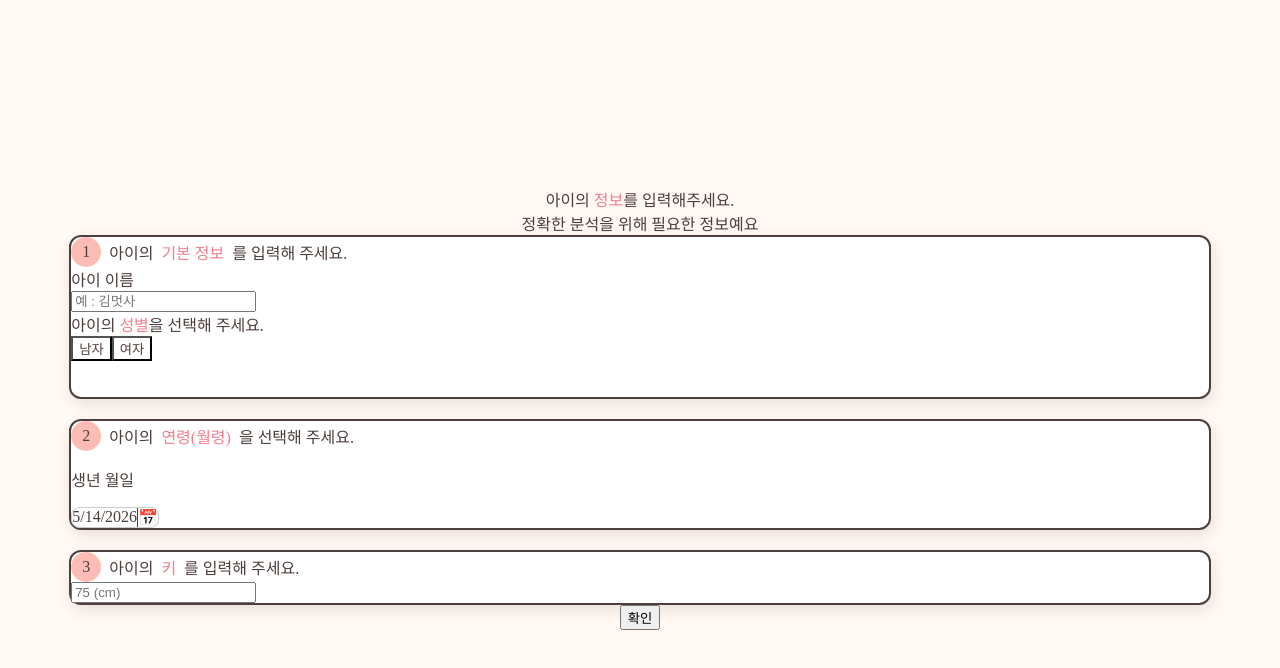
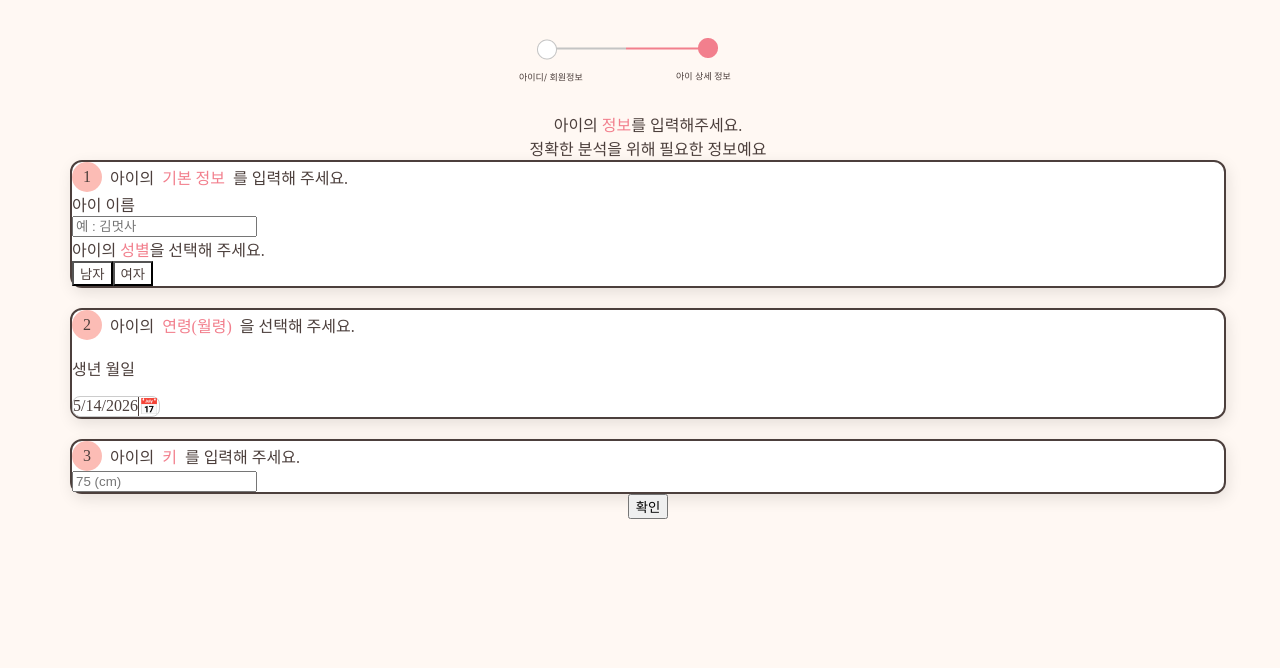
Before and after one commit to Ideaton-Team1-frontend/ideaton-team1-frontend, a React (Create React App) app: page /kidData in a window 1280 px wide. Shown: the top 668 px of the page. Built offline with nearby package versions, Linux system fonts and the light colour scheme.

Commit message:
임시저장

```diff
--- a/src/pages/ImageChoice.jsx
+++ b/src/pages/ImageChoice.jsx
@@ -183,12 +183,12 @@ function ImageChoice() {
       // 선택한 이미지를 브라우저에서 바로 볼 수 있게 임시 URL 생성 (아이디어톤 꿀팁!)
       const imageUrl = URL.createObjectURL(file);
 
-      // Testpost 페이지로 이동하면서 파일 데이터와 이미지 URL을 같이 넘겨줌
+      // 목적 페이지로 이동하면서 파일 데이터와 이미지 URL을 같이 넘겨줌
       navigate("/testpost", {
         state: {
           imageFile: file,
           previewUrl: imageUrl,
-          location: selectedLocation // 아까 선택한 장소도 같이 넘겨주면 좋겠죠?
+          location: selectedLocation // 아까 선택한 장소도 같이 넘겨주면 좋겠죠
         }
       });
     }
--- a/src/pages/KidData.jsx
+++ b/src/pages/KidData.jsx
@@ -7,6 +7,17 @@ import "react-datepicker/dist/react-datepicker.css";
 import React from "react";
 
 
+// 화면 전체를 덮는 배경 컨테이너
+const BackGround = styled.div`
+  display: flex;
+  justify-content: flex-start; // 콘텐츠가 길어질 때 위쪽이 잘리지 않도록 수정
+  align-items: center;
+  flex-direction: column;
+  min-height: 90vh; // height 대신 min-height 사용
+  max-height: 90vh;
+  width: 100vw;
+  background-color: #FFF8F3; // 모바일 앱 밖의 배경색 (확인용)
+`;
 const Box = styled.div`
 border-radius: 12px;
 background-color: white;
@@ -79,6 +90,71 @@ const Btn = ({name , OnClick }) => {
     );
 };
 
+const Process_img = styled.div`
+  display: flex;
+ justify-content: center;
+ padding: 30px;
+`;
+
+const StepperContainer = styled.div`
+  display: flex;
+  justify-content: space-between;
+  align-items: center;
+  position: relative;
+  width: 85%;
+  max-width: 320px;
+  margin: 30px auto;
+`;
+
+const ProgressLine = styled.div`
+  position: absolute;
+  top: 10px; /* 동그라미 반지름 축에 맞춤 */
+  left: 0;
+  right: 0;
+  height: 3px;
+  background: #E0E0E0; /* 기본 비활성화 회색 선 */
+  z-index: 1;
+`;
+
+const ActiveProgressLine = styled.div`
+  position: absolute;
+  top: 10px;
+  left: 0;
+  width: 100%; /* 현재 2단계가 활성화이므로 전체 선을 채움 (원하는 도달 범위만큼 조절 가능) */
+  height: 3px;
+  background: #f27f8d; /* 활성화 핑크 선 */
+  z-index: 1;
+`;
+
+const StepItem = styled.div`
+  display: flex;
+  flex-direction: column;
+  align-items: center;
+  position: relative;
+  z-index: 2;
+  width: 110px; /* 텍스트가 정렬을 깨트리지 않도록 고정 폭 확보 */
+`;
+
+const StepCircle = styled.div`
+  width: 20px;
+  height: 20px;
+  border-radius: 50%;
+  background-color: ${props => props.isActive ? '#f27f8d' : 'white'};
+  border: 2px solid ${props => props.isActive ? '#f27f8d' : '#E0E0E0'};
+  box-shadow: 0 2px 4px rgba(0,0,0,0.05);
+  margin-bottom: 10px;
+`;
+
+const StepLabel = styled.span`
+  font-size: 0.8rem;
+  color: ${props => props.isActive ? '#4c3f3c' : '#999999'};
+  font-weight: ${props => props.isActive ? 'bold' : 'normal'};
+  white-space: nowrap;
+`;
+
+
+
+
 export default function KidData() {
     const navigate = useNavigate();
     const [gender, setGender] = useState("");
@@ -116,8 +192,11 @@ export default function KidData() {
 };
 
     return (
-        <div style={{ display: "flex", flexDirection: "column", alignItems: "center", justifyContent: "center", height: "100vh" }}>
 
+        <BackGround>
+        <Process_img>
+        <img src="./scrollkids.png" />
+        </Process_img>
             <div> 아이의 <span style={{ color: "#f27f8d" }}>정보</span>를 입력해주세요. </div>
             <div> 정확한 분석을 위해 필요한 정보예요</div>
             <Box>
@@ -166,7 +245,7 @@ export default function KidData() {
             </BirthBox>
             <Btn name="확인" OnClick={goPhotoPage} />
 
-         </div>
+         </BackGround>
 
 
     );
```
